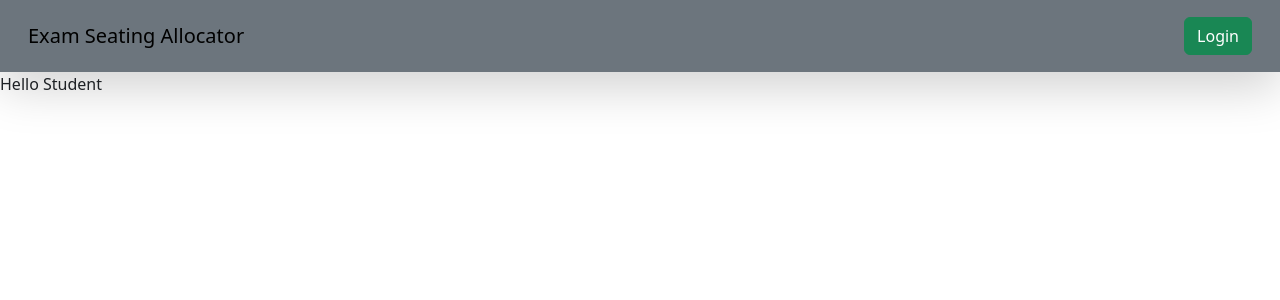
After one commit to ASerene01/Exam-Seating-Allocator, a Django app: page /student_home/ in a window 1280 px wide. The commit adds this page. Shown: the top 300 px of the page. Run offline with Django 4.2, Linux system fonts and the light colour scheme.

Commit message:
Homepage redirection for all three users
Signed-off-by: ASerene01 <122513988+ASerene01@users.noreply.github.com>

```diff
--- a/api/templates/base.html
+++ b/api/templates/base.html
@@ -31,9 +31,7 @@
   <body>
     <nav class="navbar dark p-3 bg-secondary shadow-lg">
       <div class="container-fluid">
-        <a href=" {% url 'admin_home'%}" class="navbar-brand"
-          >Exam Seating Allocator</a
-        >
+        <a href="/{{homeurl}}/" class="navbar-brand">Exam Seating Allocator</a>
         <form class="d-flex" role="search">
           {%if request.user.is_authenticated%}
           <a href="/logout/" class="btn btn-success" type="submit">Logout</a>
--- /dev/null
+++ b/api/templates/studentHome.html
@@ -0,0 +1 @@
+{%extends "base.html"%} {%block start%} Hello Student{%endblock%}
--- /dev/null
+++ b/api/templates/teacherHome.html
@@ -0,0 +1 @@
+{%extends "base.html"%} {%block start%} Hello Student{%endblock%}
--- a/api/views.py
+++ b/api/views.py
@@ -29,6 +29,10 @@ def login_page(request):
             messages.error(request, "Success")
             if user.user_type == "admin":
                 return redirect("admin_home/")
+            elif user.user_type == "student":
+                return redirect("student_home/")
+            elif user.user_type == "teacher":
+                return redirect("teacher_home/")
         else:
             messages.error(request, "Invalid password")
 
@@ -38,7 +42,7 @@ def login_page(request):
 @login_required(login_url="login_page")
 def admin_home(request):
     queryset = User.objects.all()
-    context = {"AllUsers": queryset}
+    context = {"AllUsers": queryset, "homeurl": "admin_home"}
     return render(request, "adminHome.html", context)
 
 
@@ -176,3 +180,13 @@ def deletecourse(request, id):
     queryset = Course.objects.get(id=id)
     queryset.delete()
     return redirect("register_course")
+
+
+def student_home(request):
+    context = {"homeurl": "student_home"}
+    return render(request, "studentHome.html", context)
+
+
+def teacher_home(request):
+    context = {"homeurl": "student_home"}
+    return render(request, "teacherHome.html", context)
--- a/main/urls.py
+++ b/main/urls.py
@@ -30,6 +30,8 @@ urlpatterns = [
     path("delete_user/<id>", deleteuser, name="delete_user"),
     path("register_course/", register_course, name="register_course"),
     path("delete_course/<id>", deletecourse, name="delete_course"),
+    path("student_home/", student_home, name="student_home"),
+    path("teacher_home/", teacher_home, name="teacher_home"),
 ]
 
 
```
Also changed, not shown: db.sqlite3.
